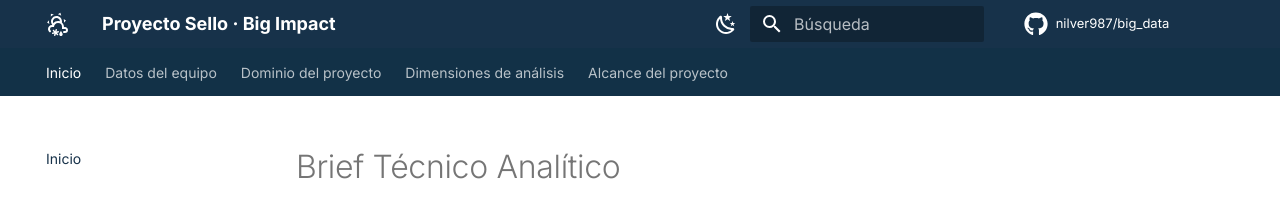
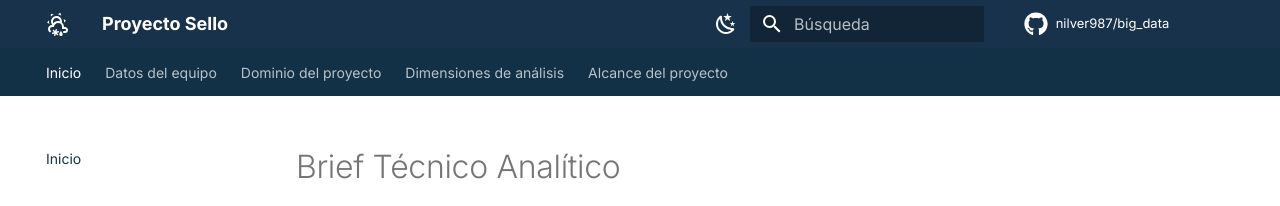
Before and after one commit to nilver987/big_data, an MkDocs documentation site: the page built from docs/index.md, in a window 1280 px wide. Shown: the top 206 px of the page. Built offline with MkDocs 1.6.1 and Material for MkDocs 9.7.7, drawn with Linux system fonts in a browser that asks for light colours; comment, search, counter and statistics services are not loaded.

Commit message:
Update site name in mkdocs configuration

```diff
--- a/mkdocs.yml
+++ b/mkdocs.yml
@@ -1,4 +1,4 @@
-site_name: Proyecto Sello · Big Impact
+site_name: Proyecto Sello
 site_description: Brief Técnico Analítico — Monitoreo y anticipación de riesgos climáticos en Juliaca
 site_author: Salcca Aquino, Nilver · Arce Mayta, Efrain Nayder
 repo_url: https://github.com/nilver987/big_data
```
